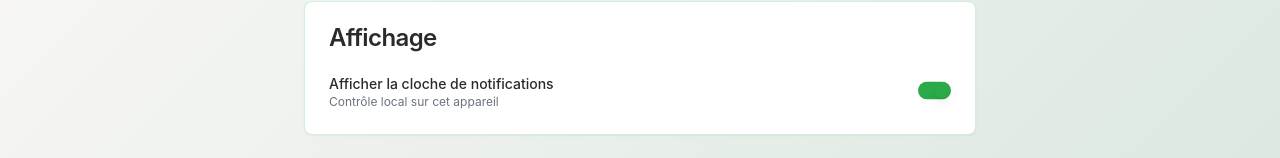
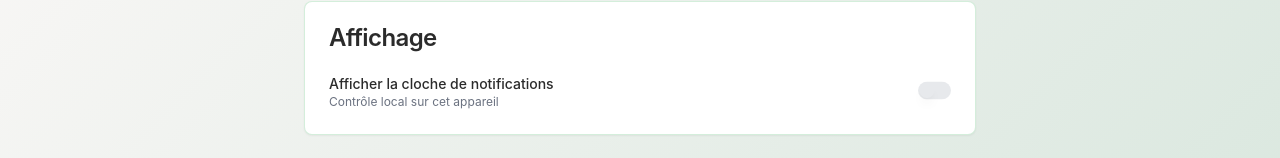
Before and after one commit to Onekamer/Onekamer-Front-Lab, a React (Vite) app: page /compte/notifications in a window 1280 px wide. Shown: the part 341-499 px from the top of the page. Built offline with nearby package versions, Linux system fonts and the light colour scheme; no server answers.

Commit message:
Revert "Validation OneKamer : switch cloche cliquable et indépendant du feature flag; test push icon+badge"
This reverts commit d41151a0aadc80565b6fdf6a2628e5ece1e00021.

```diff
--- a/src/components/layout/Header.jsx
+++ b/src/components/layout/Header.jsx
@@ -1,21 +1,16 @@
 import React, { useState, useEffect } from 'react';
 import { Link, useNavigate } from 'react-router-dom';
-import { Menu, Search, User, Download, Users, Heart, Bell } from 'lucide-react';
-
+import { Menu, Search, User, Download, Users, Heart } from 'lucide-react';
 import { motion } from 'framer-motion';
 import { Button } from '@/components/ui/button';
 import { useAuth } from '@/contexts/SupabaseAuthContext';
 import { DropdownMenu, DropdownMenuContent, DropdownMenuItem, DropdownMenuTrigger, DropdownMenuSeparator } from '@/components/ui/dropdown-menu';
 import { Avatar, AvatarFallback } from '@/components/ui/avatar';
 import MediaDisplay from '@/components/MediaDisplay';
-import { useNotifPrefs } from '@/hooks/useNotifPrefs';
 
 const Header = ({ deferredPrompt }) => {
   const navigate = useNavigate();
   const { user, profile } = useAuth();
-  const { bellHidden } = useNotifPrefs();
-  const featureBell = `${import.meta.env.VITE_FEATURE_NOTIF_BELL}` === 'true';
-
   const [showInstall, setShowInstall] = useState(false);
 
   useEffect(() => {
@@ -74,18 +69,6 @@ const Header = ({ deferredPrompt }) => {
           <Button variant="ghost" size="icon" onClick={() => navigate('/rechercher')} className="text-[#2BA84A]">
             <Search className="h-5 w-5" />
           </Button>
-
-          {featureBell && !bellHidden && (
-            <Button
-              variant="ghost"
-              size="icon"
-              onClick={() => navigate('/compte/notifications')}
-              className="text-[#2BA84A]"
-              aria-label="Notifications"
-            >
-              <Bell className="h-5 w-5" />
-            </Button>
-          )}
 
           {showInstall && (
             <Button variant="ghost" size="icon" onClick={handleInstall} className="text-[#2BA84A]">
--- a/src/hooks/useWebPush.js
+++ b/src/hooks/useWebPush.js
@@ -58,9 +58,7 @@ export function useWebPush(userId) {
           message: 'Notification de test',
           targetUserIds: [userId],
           data: { type: 'test' },
-          url: 'https://onekamer.co',
-          icon: 'https://onekamer-media-cdn.b-cdn.net/logo/IMG_0885%202.PNG',
-          badge: 'https://onekamer-media-cdn.b-cdn.net/favicon-32x32.png'
+          url: 'https://onekamer.co'
         })
       })
       const json = await res.json().catch(() => null)
--- a/src/pages/compte/Notifications.jsx
+++ b/src/pages/compte/Notifications.jsx
@@ -120,8 +120,9 @@ const Notifications = () => {
                 </div>
                 <div className="origin-right scale-90 sm:scale-75">
                   <Switch
-                    checked={!bellHidden}
+                    checked={featureBell && !bellHidden}
                     onCheckedChange={(v) => setBellHidden(!v)}
+                    disabled={!featureBell}
                     className="data-[state=checked]:bg-[#2BA84A] data-[state=unchecked]:bg-gray-300"
                   />
                 </div>
```
